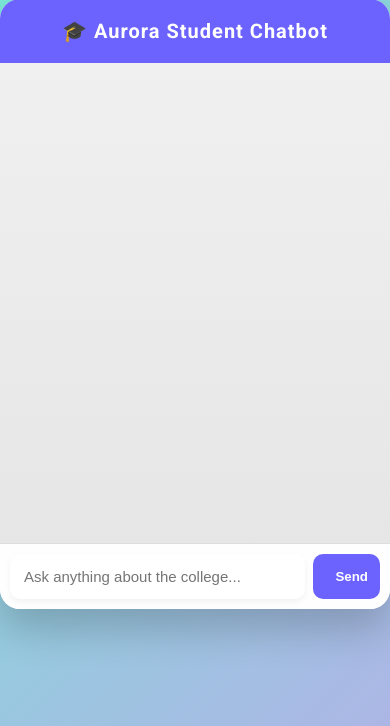
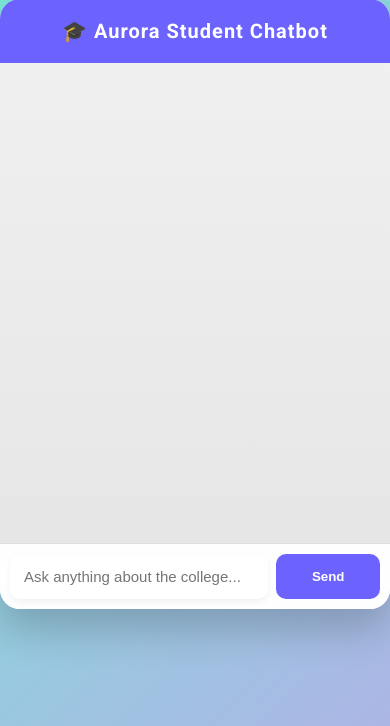
Before and after one commit to manojdurgaprasadk/aurora-student-chatbot, a Flask app: page / in a window 390 px wide. Shown: the part 118-844 px from the top of the page. Run offline with Flask 3, Linux system fonts and the light colour scheme.

Commit message:
fixed responsive design

```diff
--- a/static/style.css
+++ b/static/style.css
@@ -4,18 +4,17 @@
     width: 95%;
 }
 
-.chatbox {
+.chat-container {
     width: 100%;
 }
 
 input {
-    width: 80%;
+    width: 70%;
 }
 
 button {
-    width: 18%;
+    width: 28%;
 }
-
 }
 .chat-container{
 display:flex;
@@ -23,6 +22,11 @@ flex-direction:column;
 height:100vh;
 }
 
+.container {
+    width: 90%;
+    max-width: 900px;
+    margin: auto;
+}
 .messages{
 flex:1;
 overflow-y:auto;
```
